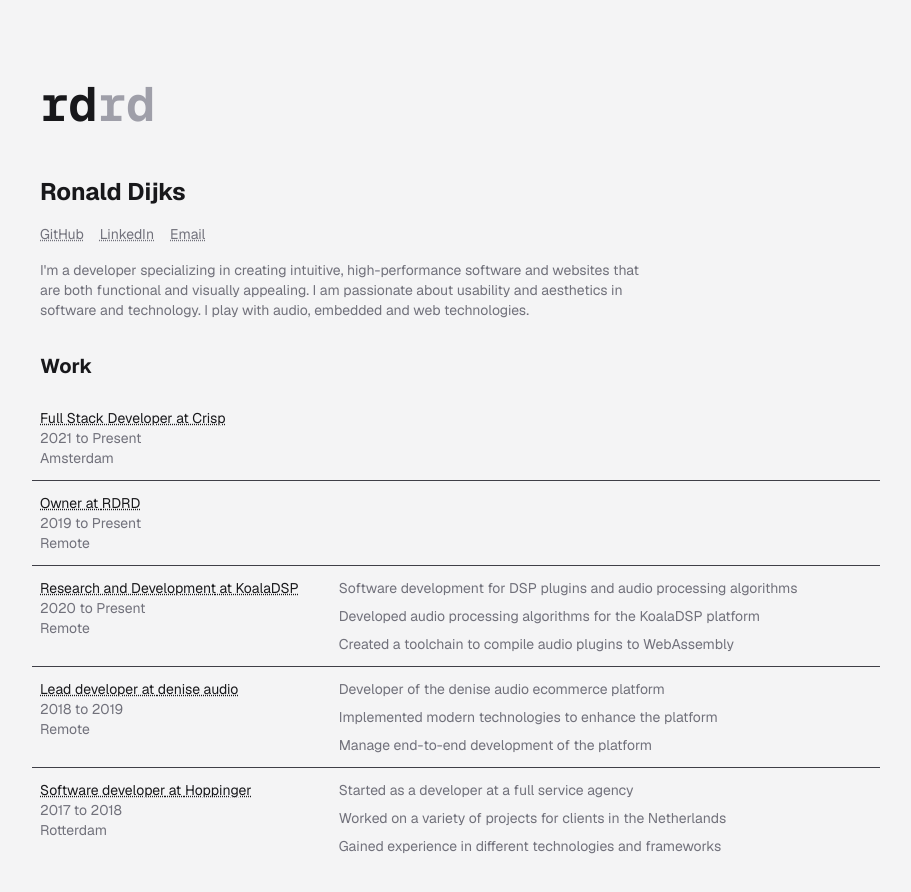
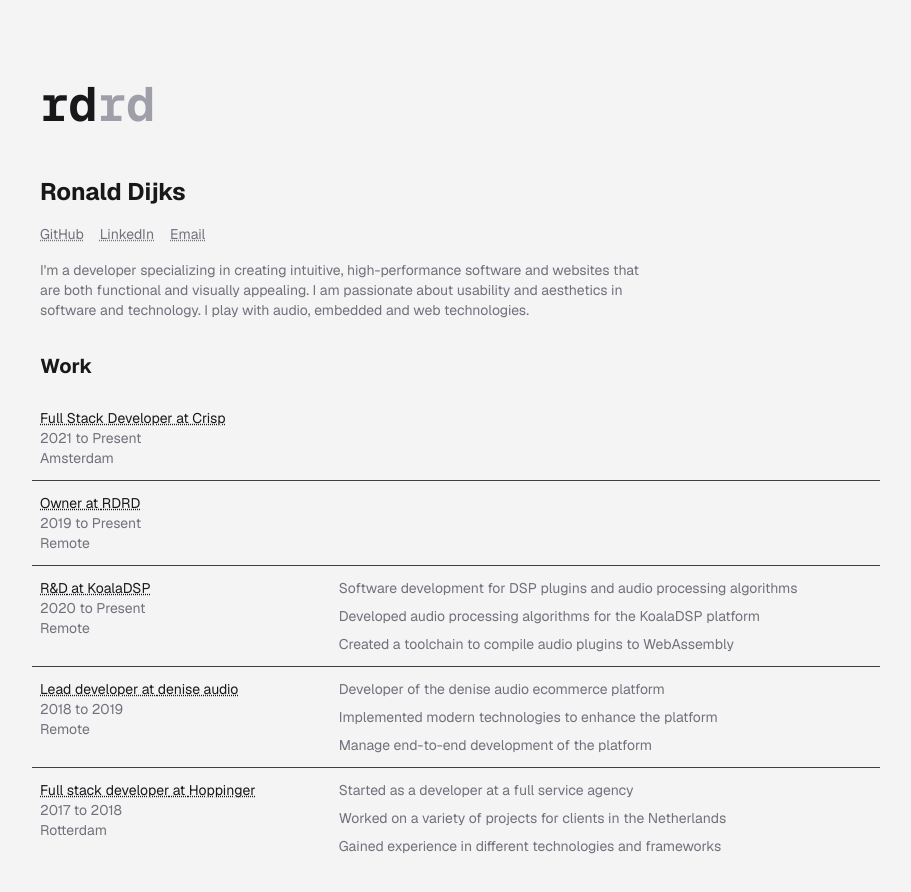
Before and after one commit to RonaldDijks/resume.rdrd.io, a Next.js app: page / in a window 1280 px wide. Shown: the top 892 px of the page, without its empty margins (40-951 px from the left). Built offline with nearby package versions, Linux system fonts and the light colour scheme.

Commit message:
update work experience

```diff
--- a/src/components/Work.tsx
+++ b/src/components/Work.tsx
@@ -20,7 +20,7 @@ const Work = () => {
           details={[]}
         />
         <Experience
-          position="Research and Development"
+          position="R&D"
           company={{ name: "KoalaDSP", url: "https://koaladsp.com" }}
           period={{ from: "2020", to: "Present" }}
           location="Remote"
@@ -42,7 +42,7 @@ const Work = () => {
           ]}
         />
         <Experience
-          position="Software developer"
+          position="Full stack developer"
           company={{ name: "Hoppinger", url: "https://hoppinger.nl" }}
           period={{ from: "2017", to: "2018" }}
           location="Rotterdam"
@@ -69,7 +69,7 @@ const Experience: React.FC<ExperienceProps> = (props) => {
   return (
     <div className="grid gap-8 grid-cols-[1fr_2fr] text-sm text-muted hover:bg-zinc-800 py-3 px-2 -mx-2">
       <div>
-        <h3 className="text-foreground">
+        <h3 className="text-foreground  [text-wrap:balance]">
           <Link href={props.company.url}>
             {props.position} at {props.company.name}
           </Link>
```
